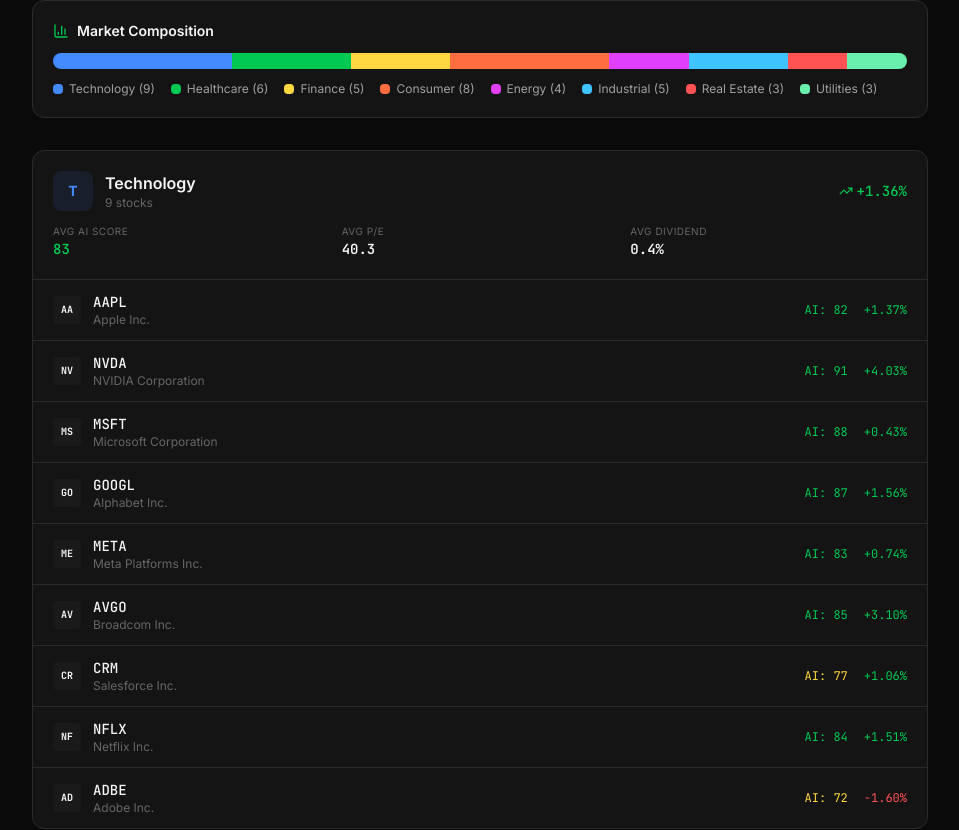
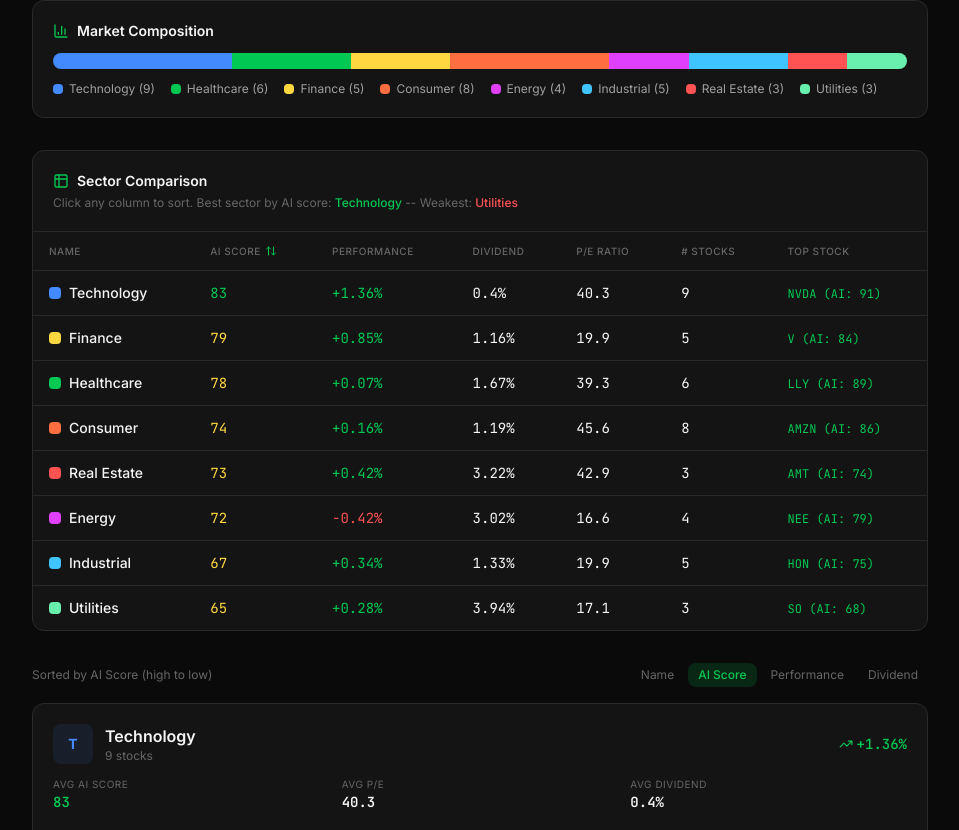
Before and after one commit to lordshua1337/stock-pilot, a Next.js app: page /sectors in a window 1280 px wide. Shown: the part 390-1220 px from the top of the page, without its empty margins (160-1119 px from the left). Built offline with nearby package versions, Linux system fonts and the light colour scheme.

Commit message:
feat: add sector comparison table and sorting controls to sectors page

```diff
--- a/src/app/sectors/page.tsx
+++ b/src/app/sectors/page.tsx
@@ -1,6 +1,6 @@
 "use client";
 
-import { useMemo } from "react";
+import { useMemo, useState } from "react";
 import Link from "next/link";
 import {
   ArrowLeft,
@@ -10,6 +10,8 @@
   Zap,
   BarChart3,
   PieChart,
+  ArrowUpDown,
+  Table2,
 } from "lucide-react";
 import {
   getSectorMetrics,
@@ -146,8 +148,42 @@
   );
 }
 
+type SortKey = "name" | "avgChange" | "avgAiScore" | "avgPE" | "avgDividend" | "stockCount";
+
+const SORT_OPTIONS: { key: SortKey; label: string }[] = [
+  { key: "name", label: "Name" },
+  { key: "avgAiScore", label: "AI Score" },
+  { key: "avgChange", label: "Performance" },
+  { key: "avgDividend", label: "Dividend" },
+  { key: "avgPE", label: "P/E Ratio" },
+  { key: "stockCount", label: "# Stocks" },
+];
+
 export default function SectorsPage() {
   const sectorMetrics = useMemo(() => getSectorMetrics(), []);
+  const [sortBy, setSortBy] = useState<SortKey>("avgAiScore");
+  const [sortDesc, setSortDesc] = useState(true);
+
+  const sortedMetrics = useMemo(() => {
+    const sorted = [...sectorMetrics].sort((a, b) => {
+      if (sortBy === "name") {
+        return sortDesc ? b.name.localeCompare(a.name) : a.name.localeCompare(b.name);
+      }
+      const aVal = a[sortBy];
+      const bVal = b[sortBy];
+      return sortDesc ? (bVal as number) - (aVal as number) : (aVal as number) - (bVal as number);
+    });
+    return sorted;
+  }, [sectorMetrics, sortBy, sortDesc]);
+
+  const handleSort = (key: SortKey) => {
+    if (sortBy === key) {
+      setSortDesc((prev) => !prev);
+    } else {
+      setSortBy(key);
+      setSortDesc(true);
+    }
+  };
 
   const overallAvgScore =
     sectorMetrics.reduce(
@@ -159,6 +195,9 @@
     (sum, s) => sum + s.stockCount,
     0
   );
+
+  const bestSector = [...sectorMetrics].sort((a, b) => b.avgAiScore - a.avgAiScore)[0];
+  const worstSector = [...sectorMetrics].sort((a, b) => a.avgAiScore - b.avgAiScore)[0];
 
   return (
     <div className="min-h-screen pt-24 pb-16 px-4">
@@ -251,9 +290,115 @@
           </div>
         </div>
 
+        {/* Sector comparison table */}
+        <div className="bg-surface border border-border rounded-xl overflow-hidden mb-8">
+          <div className="p-5 border-b border-border">
+            <h3 className="text-sm font-semibold flex items-center gap-2">
+              <Table2 className="w-4 h-4 text-green" />
+              Sector Comparison
+            </h3>
+            <p className="text-xs text-text-muted mt-1">
+              Click any column to sort. Best sector by AI score:{" "}
+              <span className="text-green font-medium">{bestSector.name}</span>
+              {" -- "}Weakest:{" "}
+              <span className="text-red font-medium">{worstSector.name}</span>
+            </p>
+          </div>
+          <div className="overflow-x-auto">
+            <table className="w-full text-sm">
+              <thead>
+                <tr className="border-b border-border">
+                  {SORT_OPTIONS.map((opt) => (
+                    <th
+                      key={opt.key}
+                      className="px-4 py-3 text-left text-[10px] uppercase tracking-wider text-text-muted font-medium cursor-pointer hover:text-text-secondary transition-colors"
+                      onClick={() => handleSort(opt.key)}
+                    >
+                      <span className="inline-flex items-center gap-1">
+                        {opt.label}
+                        {sortBy === opt.key && (
+                          <ArrowUpDown className="w-3 h-3 text-green" />
+                        )}
+                      </span>
+                    </th>
+                  ))}
+                  <th className="px-4 py-3 text-left text-[10px] uppercase tracking-wider text-text-muted font-medium">
+                    Top Stock
+                  </th>
+                </tr>
+              </thead>
+              <tbody className="divide-y divide-border">
+                {sortedMetrics.map((s) => {
+                  const isUp = s.avgChange >= 0;
+                  return (
+                    <tr key={s.name} className="hover:bg-surface-alt transition-colors">
+                      <td className="px-4 py-3">
+                        <div className="flex items-center gap-2">
+                          <div
+                            className="w-3 h-3 rounded-sm flex-shrink-0"
+                            style={{ backgroundColor: s.color }}
+                          />
+                          <span className="font-medium text-sm">{s.name}</span>
+                        </div>
+                      </td>
+                      <td className={`px-4 py-3 font-mono text-sm ${
+                        s.avgAiScore >= 80 ? "text-green" : s.avgAiScore >= 60 ? "text-gold" : "text-red"
+                      }`}>
+                        {s.avgAiScore}
+                      </td>
+                      <td className={`px-4 py-3 font-mono text-sm ${isUp ? "text-green" : "text-red"}`}>
+                        {isUp ? "+" : ""}{s.avgChange}%
+                      </td>
+                      <td className="px-4 py-3 font-mono text-sm">
+                        {s.avgDividend}%
+                      </td>
+                      <td className="px-4 py-3 font-mono text-sm">
+                        {s.avgPE}
+                      </td>
+                      <td className="px-4 py-3 font-mono text-sm">
+                        {s.stockCount}
+                      </td>
+                      <td className="px-4 py-3">
+                        <Link
+                          href={`/research/${s.topStock.ticker.toLowerCase()}`}
+                          className="text-xs font-mono text-green hover:underline"
+                        >
+                          {s.topStock.ticker} (AI: {s.topStock.aiScore})
+                        </Link>
+                      </td>
+                    </tr>
+                  );
+                })}
+              </tbody>
+            </table>
+          </div>
+        </div>
+
+        {/* Sort controls for cards */}
+        <div className="flex items-center justify-between mb-4">
+          <p className="text-xs text-text-muted">
+            Sorted by {SORT_OPTIONS.find((o) => o.key === sortBy)?.label} ({sortDesc ? "high to low" : "low to high"})
+          </p>
+          <div className="flex gap-1">
+            {SORT_OPTIONS.slice(0, 4).map((opt) => (
+              <button
+                key={opt.key}
+                onClick={() => handleSort(opt.key)}
+                className={`text-xs px-2.5 py-1 rounded-lg transition-colors ${
+                  sortBy === opt.key
+                    ? "bg-green/15 text-green font-medium"
+                    : "text-text-muted hover:text-text-secondary hover:bg-surface-alt"
+                }`}
+              >
+                {opt.label}
+              </button>
+            ))}
+          </div>
+        </div>
+
         {/* Sector cards */}
         <div className="space-y-4">
-          {sectorMetrics.map((metrics) => (
+          {sortedMetrics.map((metrics) => (
             <SectorCard key={metrics.name} metrics={metrics} />
           ))}
         </div>
```
